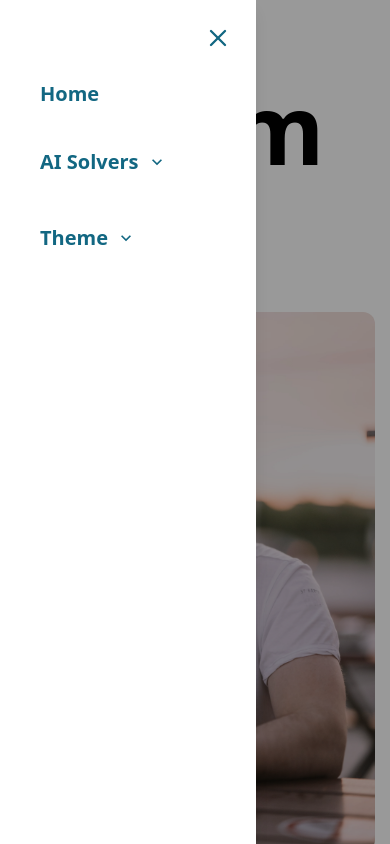
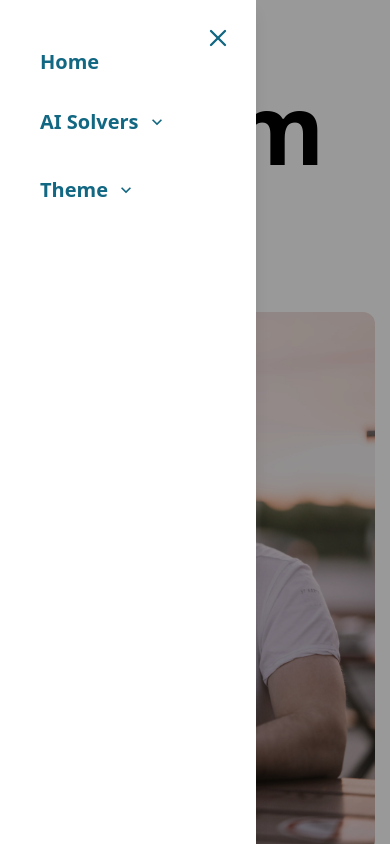
Before and after one commit to k-gerner/kyle-personal-website, a React (Create React App) app in the folder frontend/: page /about-me in a window 390 px wide. Both pictures are taken after a click on the button "Open menu". Shown: the top 844 px of the page. Built offline with nearby package versions, Linux system fonts and the light colour scheme.

Commit message:
change mobile menu spacing

```diff
--- a/frontend/src/App.tsx
+++ b/frontend/src/App.tsx
@@ -59,7 +59,7 @@
               >
                 <FiX className="w-7 h-7" />
               </button>
-              <div className="flex flex-col gap-6 mt-12 text-xl">
+              <div className="flex flex-col gap-4 mt-4 text-xl">
                 <HomeLink onClick={() => setMenuOpen(false)} />
                 <GameNavigation onNavigate={() => setMenuOpen(false)} />
                 <ThemePicker />
```
